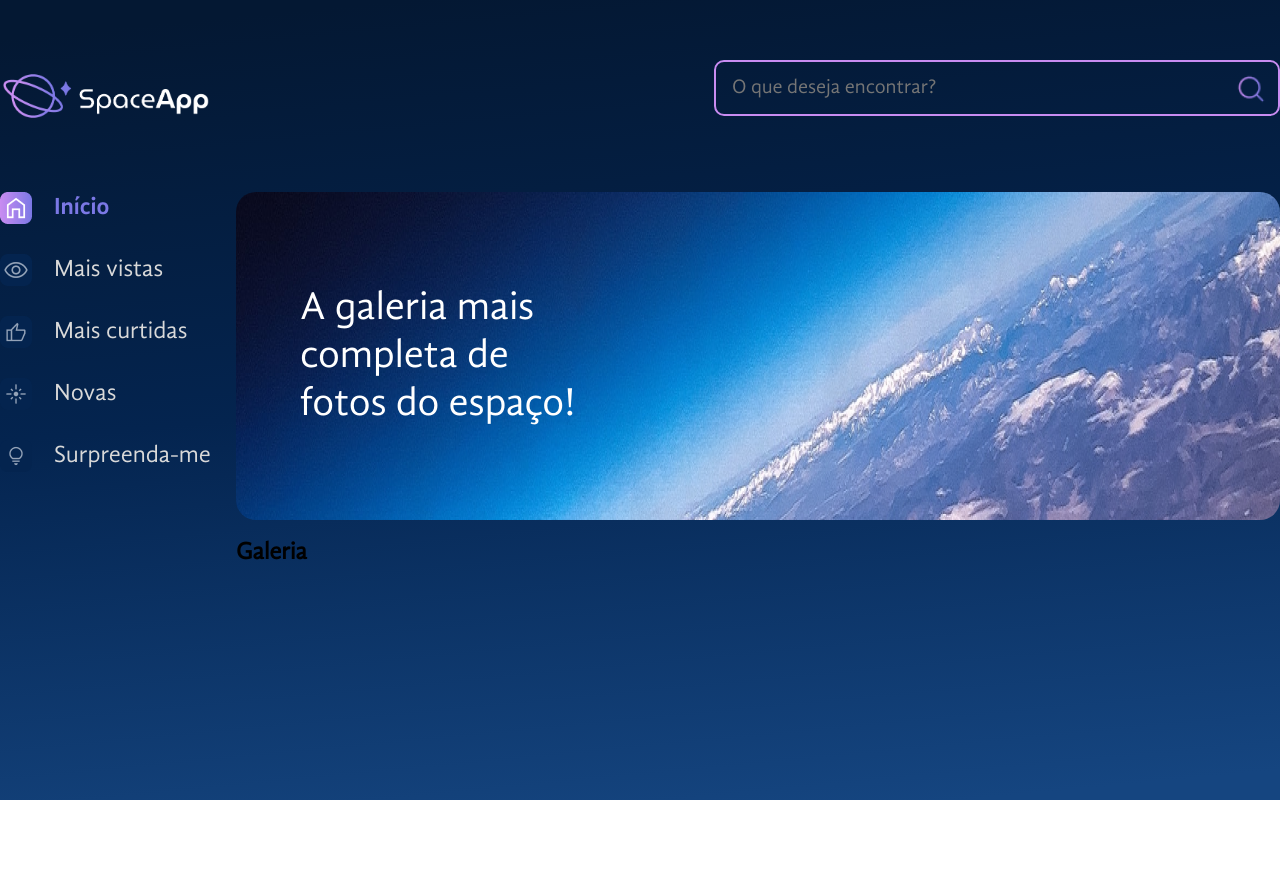
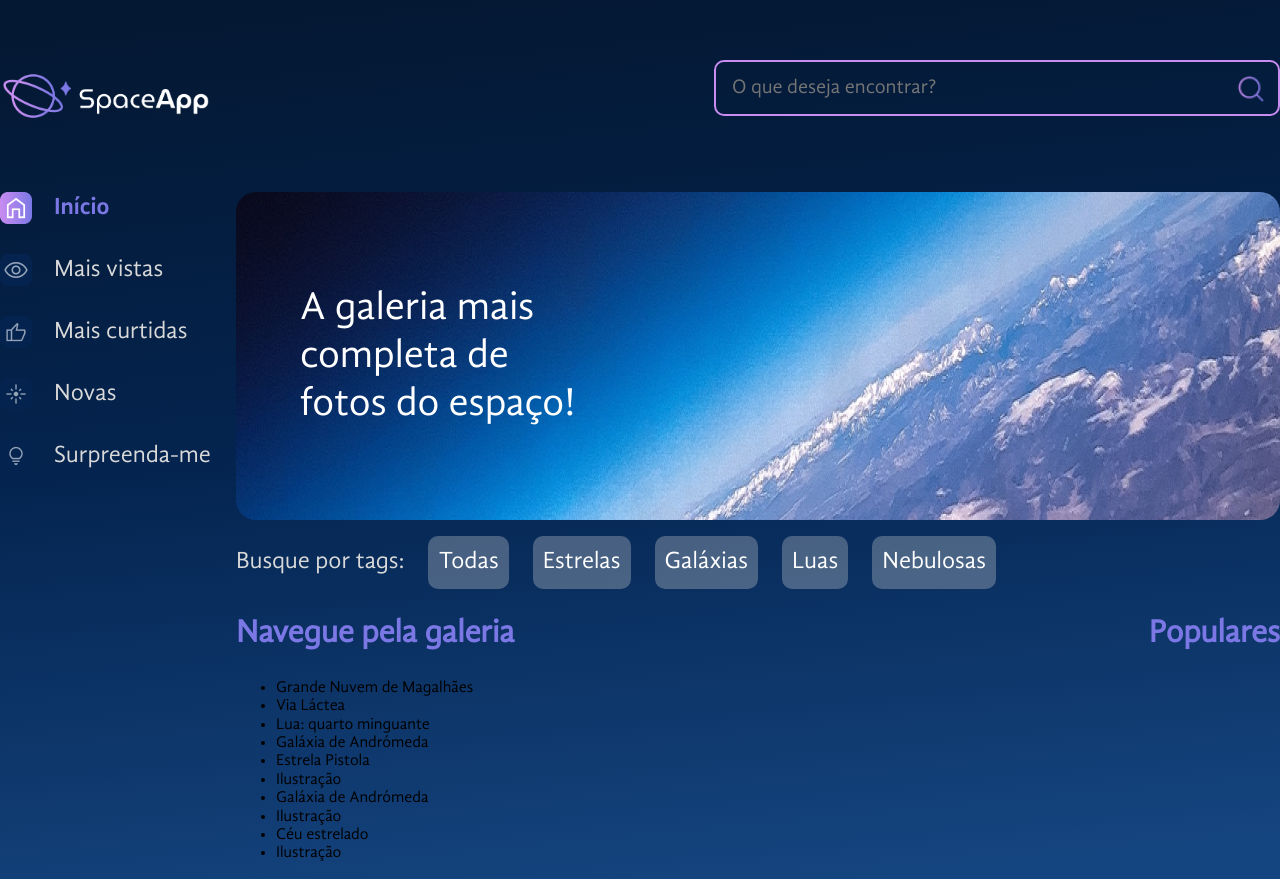
Before and after one commit to MxSGameJPS/space-app, a React (Vite) app: page / in a window 1280 px wide. Before the commit the page ends 800 px from the top, so only its background shows below. Built offline with nearby package versions, Linux system fonts and the light colour scheme.

Commit message:
adicionando galeria de fotos com tags e seção de populares

```diff
--- a/src/App.jsx
+++ b/src/App.jsx
@@ -5,6 +5,8 @@ import BarraLateral from "./componentes/BarraLateral";
 import Banner from "./componentes/Banner";
 import bannerBackground from "./assets/banner.png";
 import Galeria from "./Componentes/Galeria";
+import fotos from "./fotos.json";
+import { useState } from "react";
 
 const FundoGradiente = styled.div`
   background: linear-gradient(
@@ -33,7 +35,8 @@ const ConteudoGaleria = styled.section`
   flex-grow: 1;
 `;
 
-function App() {
+const App = () => {
+  const [fotosDaGaleria, setFotosDaGaleria] = useState(fotos);
   return (
     <FundoGradiente>
       <EstilosGlobais />
@@ -46,7 +49,7 @@ function App() {
               texto="A galeria mais completa de fotos do espaço!"
               backgroundImage={bannerBackground}
             />
-            <Galeria />
+            <Galeria fotos ={fotosDaGaleria} />
           </ConteudoGaleria>
         </MainContainer>
       </AppContainer>
--- /dev/null
+++ b/src/Componentes/Galeria/Populares/index.jsx
@@ -0,0 +1,9 @@
+import Titulo from "../../Titulo"
+
+const Populares = () => {
+    return (
+        <Titulo $alinhamento="center">Populares</Titulo>
+    )
+}
+
+export default Populares
--- /dev/null
+++ b/src/Componentes/Galeria/Tags/BotaoTag/index.jsx
@@ -0,0 +1,33 @@
+import styled from "styled-components";
+
+const BotaoEstilizado = styled.button`
+    display: flex;
+    justify-content: center;
+    align-items: center;
+    padding: 10px 8px;
+    gap: 10px;
+    border-radius: 10px;
+    background: rgba(217, 217, 217, 0.3);
+    color: #fff;
+    text-align: center;
+    font-weight: 400;
+    font-size: 24px;
+    cursor: pointer;
+    line-height: normal;
+    box-sizing: border-box;
+    border: 2px solid transparent;
+    &:hover {
+      border-color: #C98CF1;
+    }
+`;
+
+const BotaoTag = ({children, ativo = false}) => {
+    return (
+        <BotaoEstilizado $ativo={ativo}>
+            {children}
+        </BotaoEstilizado>
+    )
+}
+
+
+export default BotaoTag
--- /dev/null
+++ b/src/Componentes/Galeria/Tags/index.jsx
@@ -0,0 +1,37 @@
+import styled from "styled-components"
+import BotaoTag from "./BotaoTag"
+import tags from "./tags.json"
+
+const TagTitulo = styled.h3`
+    color: #D9D9D9;
+    font-size: 24px;
+    font-weight: 400;
+    margin: 0;
+`
+
+const ContainerTags = styled.div`
+    display: inline-flex;
+    align-items: flex-start;
+    gap: 24px;
+`
+
+const ContainerTag = styled.div`
+    display: flex;
+    gap: 24px;
+    align-items: center;
+    margin-top: 16px;
+`
+
+const Tags = () => {
+    return (
+        <ContainerTag>
+        <TagTitulo>Busque por tags:</TagTitulo>
+        <ContainerTags>
+        {tags.map(tag => <BotaoTag key={tag.id}>{tag.titulo}</BotaoTag>)}
+        </ContainerTags>
+        </ContainerTag>
+    )
+
+}
+
+export default Tags
--- /dev/null
+++ b/src/Componentes/Galeria/Tags/tags.json
@@ -0,0 +1,22 @@
+[
+    {
+        "id": 0,
+        "titulo": "Todas"
+    },
+    {
+        "id": 1,
+        "titulo": "Estrelas"
+    },
+    {
+        "id": 2,
+        "titulo": "Galáxias"
+    },
+    {
+        "id": 3,
+        "titulo": "Luas"
+    },
+    {
+        "id": 4,
+        "titulo": "Nebulosas"
+    }
+]
--- a/src/Componentes/Galeria/index.jsx
+++ b/src/Componentes/Galeria/index.jsx
@@ -1,6 +1,33 @@
-const Galeria = () => {
+import styled from "styled-components";
+import Titulo from "../Titulo";
+import Populares from "./Populares";
+import Tags from "./Tags";
+
+const GaleriaConteiner = styled.div`
+    display: flex;
+`;
+
+const SecaoFluida = styled.section`
+    flex-grow: 1;
+`;
+
+
+
+const Galeria = ({fotos = []}) => {
     return (
-        <h2>Galeria</h2>
+        <>
+            <Tags/>
+            <GaleriaConteiner>
+                <SecaoFluida>
+                    <Titulo>Navegue pela galeria</Titulo>
+                    <ul>
+                    {fotos.map(foto =><li>{foto.titulo}</li> ) }
+                    </ul>
+                </SecaoFluida>
+                <Populares/>
+
+            </GaleriaConteiner>
+        </>
         );
 }
 
--- /dev/null
+++ b/src/Componentes/Titulo/index.jsx
@@ -0,0 +1,11 @@
+import styled from "styled-components";
+
+const Titulo = styled.h2`
+    color: #7b78e6;
+    font-size: 32px;
+    text-align: ${props => props.$alinhamento ? props.$alinhamento : 'left'};
+
+`
+
+
+export default Titulo;
--- /dev/null
+++ b/src/fotos.json
@@ -0,0 +1,72 @@
+[
+  {
+    "titulo": "Grande Nuvem de Magalhães",
+    "fonte": "Alura Space",
+    "path": "/imagens/galeria/foto-1.png",
+    "id": "1",
+    "tagId": 2
+  },
+  {
+    "titulo": "Via Láctea",
+    "fonte": "Alura Space",
+    "path": "/imagens/galeria/foto-2.png",
+    "id": "2",
+    "tagId": 2
+  },
+  {
+    "titulo": "Lua: quarto minguante",
+    "fonte": "Alura Space",
+    "path": "/imagens/galeria/foto-3.png",
+    "id": "3",
+    "tagId": 3
+  },
+  {
+    "titulo": "Galáxia de Andrómeda",
+    "fonte": "Alura Space",
+    "path": "/imagens/galeria/foto-4.png",
+    "id": "4",
+    "tagId": 2
+  },
+  {
+    "titulo": "Estrela Pistola",
+    "fonte": "Alura Space",
+    "path": "/imagens/galeria/foto-5.png",
+    "id": "5",
+    "tagId": 1
+  },
+  {
+    "titulo": "Ilustração",
+    "fonte": "Alura Space",
+    "path": "/imagens/galeria/foto-6.png",
+    "id": "6",
+    "tagId": 4
+  },
+  {
+    "titulo": "Galáxia de Andrómeda",
+    "fonte": "Alura Space",
+    "path": "/imagens/galeria/foto-7.png",
+    "id": "7",
+    "tagId": 2
+  },
+  {
+    "titulo": "Ilustração",
+    "fonte": "Alura Space",
+    "path": "/imagens/galeria/foto-8.png",
+    "id": "8",
+    "tagId": 4
+  },
+  {
+    "titulo": "Céu estrelado",
+    "fonte": "Alura Space",
+    "path": "/imagens/galeria/foto-9.png",
+    "id": "9",
+    "tagId": 1
+  },
+  {
+    "titulo": "Ilustração",
+    "fonte": "Alura Space",
+    "path": "/imagens/galeria/foto-10.png",
+    "id": "10",
+    "tagId": 1
+  }
+]
```
